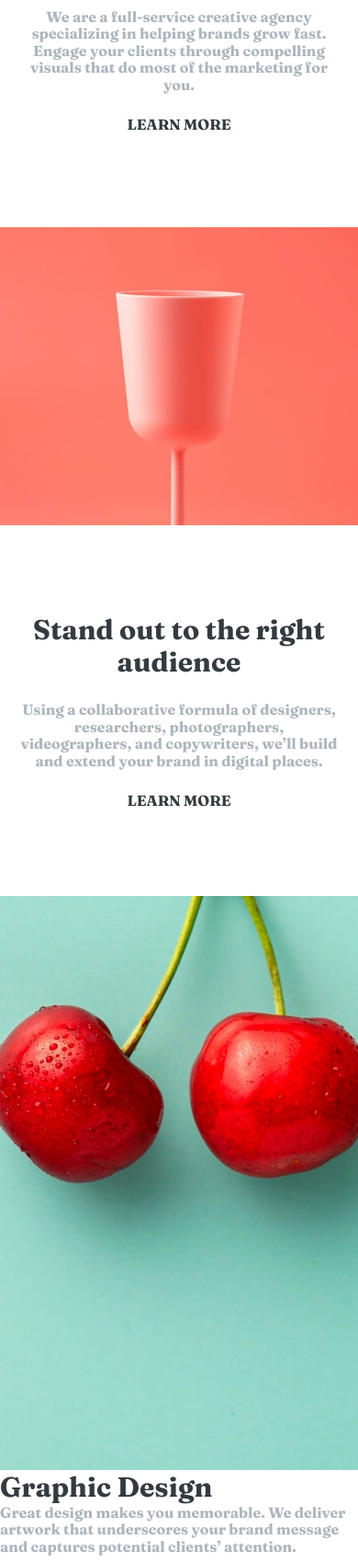
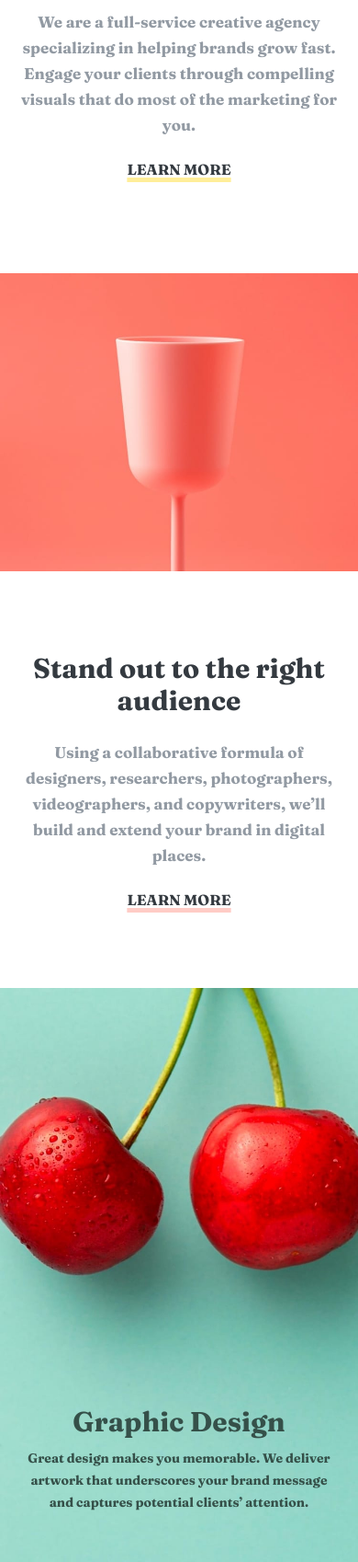
Before and after one commit to Devnielote/sunnyside-landing, a website: page index.html in a window 390 px wide. Shown: the part 960-2658 px from the top of the page at 92% size. Drawn offline with Linux system fonts and the light colour scheme.

Commit message:
more styles for the mobil version

```diff
--- a/index.html
+++ b/index.html
@@ -79,7 +79,7 @@
           <figure>
             <img src="images/mobile/image-graphic-design.jpg" alt="" />
           </figure>
-          <div class="graphic-desing">
+          <div class="graphic-desing text-over-image">
             <h2>Graphic Design</h2>
             <p>
               Great design makes you memorable. We deliver artwork that
@@ -94,7 +94,7 @@
           <figure>
             <img src="images/mobile/image-photography.jpg" alt="" />
           </figure>
-          <div class="photography">
+          <div class="photography text-over-image">
             <h2>Photography</h2>
             <p>
               Increase your credibility by getting the most stunning,
--- a/styles/main.css
+++ b/styles/main.css
@@ -16,8 +16,9 @@ h2 {
 }
 
 p {
-    font-size: 1.6rem;
-    color: #adb5bd;
+    font-size: 1.7rem;
+    line-height: 2.8rem;
+    color: #929aa3;
 }
 
 a {
@@ -91,14 +92,11 @@ header {
     height: 10rem;
 }
 
-.section-1, .section-2 {
-}
-
 .transform-brand, .stand-out {
     display: flex;
     flex-direction: column;
     justify-content: center;
-    height: 400px;
+    height: 450px;
     padding: 0 2rem 0 2rem;
     text-align: center;
 }
@@ -107,10 +105,75 @@ div > a {
     text-transform: uppercase;
 }
 
+
+
 .transform-brand h2, p {
     margin-bottom: 2.5rem;
+}
+
+.transform-brand a {
+    text-decoration: underline;
+    text-decoration-color: #ffee99;
+    text-decoration-thickness: .5rem;
 }
 
 .stand-out h2, p {
     margin-bottom: 2.5rem;
 }
+
+.stand-out a {
+    text-decoration: underline;
+    text-decoration-color: rgba(254, 127, 112, .4);
+    text-decoration-thickness: .5rem;
+}
+
+/* Secciones con texto dentro de la imagenes */
+
+.section-3 , .section-4 {
+    position: relative;
+
+}
+.text-over-image {
+    position: absolute;
+    bottom: 30px;
+    padding: 0 2rem 0 2rem;
+    text-align: center;
+}
+
+.text-over-image p {
+    font-size: 1.4rem;
+}
+
+.graphic-desing h2{
+    color: rgb(53, 80, 73);
+}
+.graphic-desing p{
+    margin-top: 1rem;
+    line-height: 2.4rem;
+    color: rgb(53, 80, 73);
+}
+
+.photography h2 {
+    color: rgb(35, 73, 92);
+}
+
+.photography p {
+    margin-top: 1rem;
+    line-height: 2.4rem;
+    color: rgb(35, 73, 92);
+}
+
+/* Seccion de opinion del cliente */
+
+.section-5 {
+    padding: 8rem 3rem 8rem 3rem;
+}
+
+.testi-title {
+    margin-bottom: 5rem;
+    letter-spacing: .6rem;
+    text-align: center;
+    text-transform: uppercase;
+    font-size: 1.6rem;
+    color: grey;
+}
```
